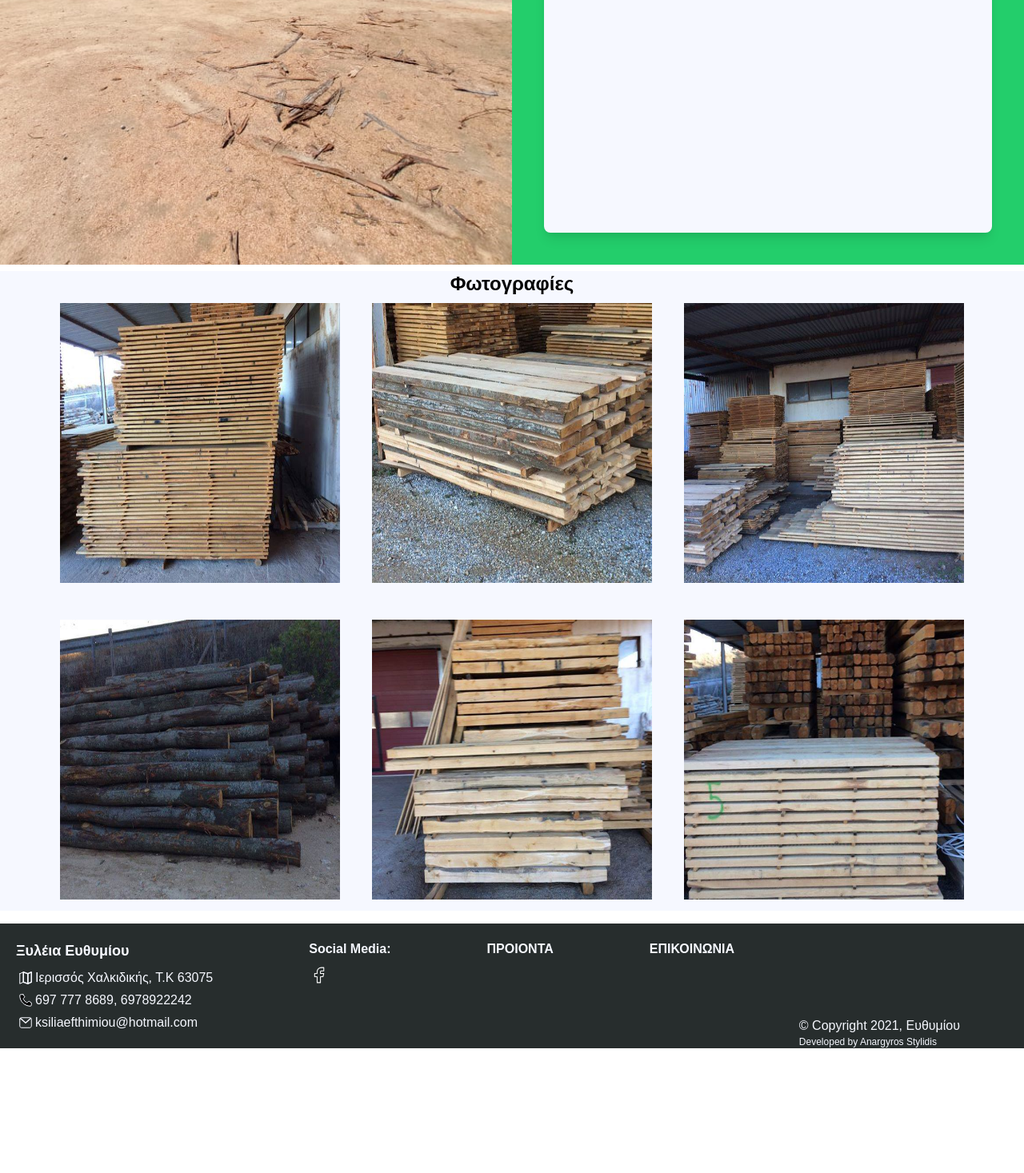
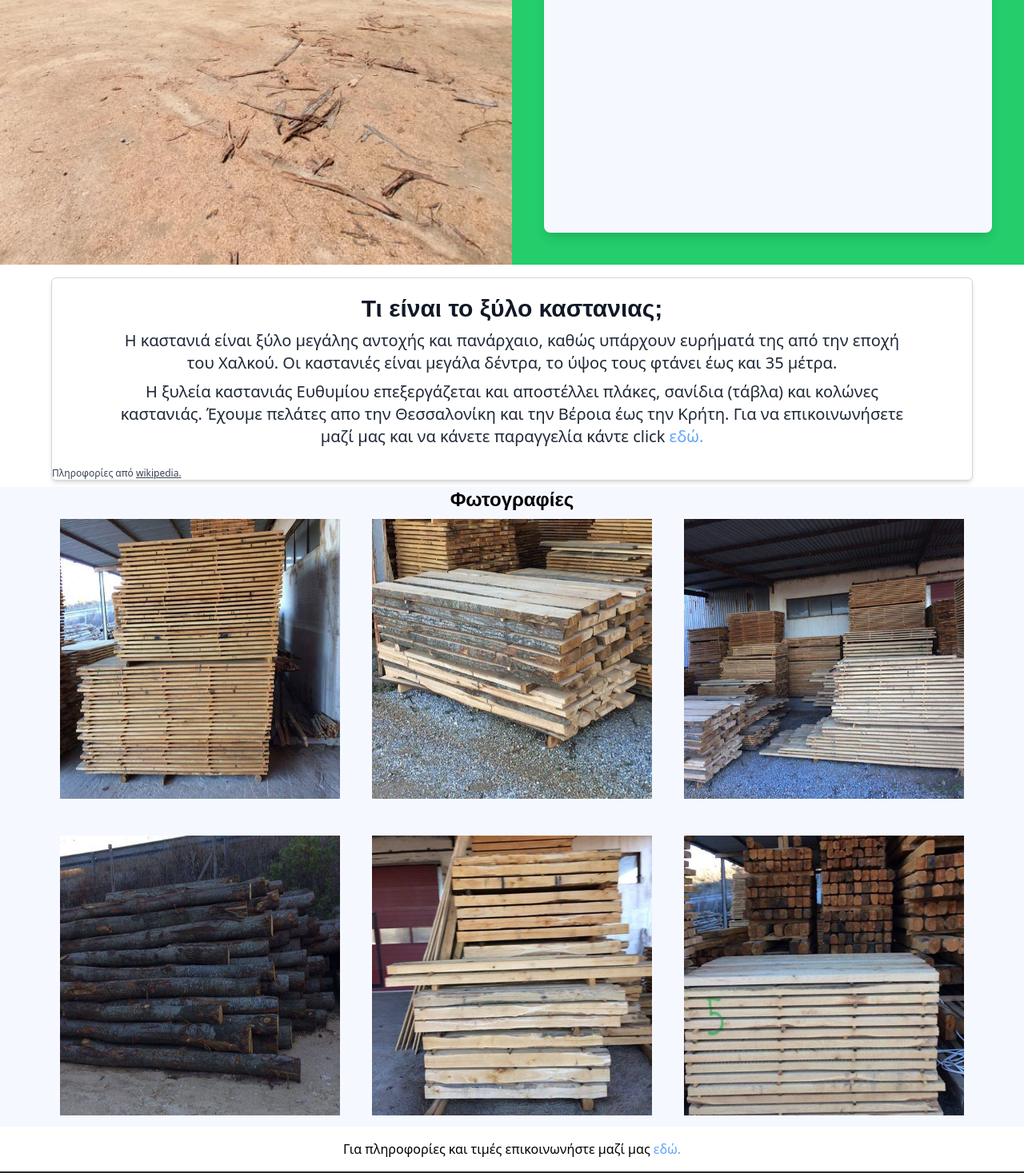
Before and after one commit to anargiris/efthimiou, a Next.js app: page / in a window 1280 px wide. Shown: the part 1330-2797 px from the top of the page at 80% size. Before the commit the page ends 2641 px from the top, so only its background shows below. Built offline with nearby package versions, Linux system fonts and the light colour scheme; a web font is replaced by a local one.

Commit message:
new stuff

```diff
--- a/components/Footer.js
+++ b/components/Footer.js
@@ -1,5 +1,6 @@
 import Link from "next/link";
 import React from "react";
+import Image from "next/image";
 
 const Footer = () => {
   return (
@@ -76,7 +77,7 @@ const Footer = () => {
 
         <div className="p-5">
           <h6 className="font-bold mb-2">Social Media:</h6>
-          <div className="flex">
+          <div className="flex gap-1">
             <Link
               href="https://www.facebook.com/%CE%9E%CF%85%CE%BB%CE%B5%CE%B9%CE%B1-%CE%9A%CE%B1%CF%83%CF%84%CE%B1%CE%BD%CE%B9%CE%B1%CF%82-726980901021504"
               rel="noreferrer"
@@ -97,6 +98,11 @@ const Footer = () => {
                   <path stroke="none" d="M0 0h24v24H0z" fill="none" />
                   <path d="M7 10v4h3v7h4v-7h3l1 -4h-4v-2a1 1 0 0 1 1 -1h3v-4h-3a5 5 0 0 0 -5 5v2h-3" />
                 </svg>
+              </a>
+            </Link>
+            <Link href="https://www.instagram.com/ksiliaefthimiou/">
+              <a className="cursor-pointer" target="_blank" rel="noreferrer">
+                <Image src="/icons/instagram.svg" width={25} height={25} />
               </a>
             </Link>
           </div>
--- a/pages/_document.js
+++ b/pages/_document.js
@@ -16,10 +16,11 @@ class MyDocument extends Document {
             rel="stylesheet"
           />
           <link href="/favicon.ico" rel="shortcut icon" />
+          <meta name="theme-color" content="#272D2D" />
           <meta
-          name="google-site-verification"
-          content="urJ3emJOxOwYJiDZAeEguHShYRqdbUVrJXwxIfp2r1k"
-        />
+            name="google-site-verification"
+            content="urJ3emJOxOwYJiDZAeEguHShYRqdbUVrJXwxIfp2r1k"
+          />
         </Head>
         <body>
           <Main />
--- a/pages/epikoinwnia.js
+++ b/pages/epikoinwnia.js
@@ -97,7 +97,7 @@ const epikoinwnia = () => {
               />
             </svg>
             <p className="text-2xl mt-1 hover:text-green-600 transition duration-200">
-              697 777 8689, 6978922242
+              6977778689, 6978922242
             </p>
           </div>
           <div className="flex mx-auto justify-center mt-5">
--- a/pages/index.js
+++ b/pages/index.js
@@ -11,7 +11,6 @@ export default function Home() {
     <>
       <Head>
         <title>Ξυλεία Καστανιάς Ευθυμίου</title>
-        <meta property="og:title" content="Ξυλεία Καστανιάς - Ευθυμίου" />
         <link rel="canonical" href="https://ksiliaefthimiou.gr/" />
 
         <meta property="og:type" content="website" />
@@ -69,6 +68,7 @@ export default function Home() {
               src="/bgs/outside.jpg"
               alt="outside of work station"
               layout="fill"
+              objectFit="cover"
               alt="Image of the main work station"
             />
           </div>
@@ -88,16 +88,18 @@ export default function Home() {
                   transform="translate(100 100)"
                 />
               </svg>
-              <h2 className="text-2xl text-center font-bold">Η ΙΣΤΟΡΙΑ ΜΑΣ</h2>
-              <p className="text-lg text-center mt-10">
+              <span className="text-2xl 2xl:text-5xl text-center font-bold">
+                Η ΙΣΤΟΡΙΑ ΜΑΣ
+              </span>
+              <p className="text-lg 2xl:text-3xl text-center mt-10">
                 Η επιχείρηση μας ιδρύθηκε το 1996 και μέχρι σήμερα επεξεργάζεται
                 την ξυλεία καστανιάς.
               </p>
-              <p className="text-lg text-center mt-5">
+              <p className="text-lg 2xl:text-3xl text-center mt-5">
                 Επεξεργαζόμαστε ξύλα που προέρχονται από το Άγιο Όρος και την
                 Βόρεια Χαλκιδική.
               </p>
-              <p className="text-lg text-center mt-5">
+              <p className="text-lg 2xl:text-3xl text-center mt-5">
                 Διαθέτουμε Πλάκες καστανιάς, Καστανιά σκεπής, κολόνες,
                 φουρούσια, πασσάλους στήριξης, σανίδες ραμποτέ, καδρόνια,
                 πέργκολες, μοναστηριακά τραπέζια και πατώματα.
@@ -106,13 +108,43 @@ export default function Home() {
           </FadeInWhenVisible>
         </section>
 
+        <section className="pt-5 pb-10 border border-gray-300 shadow-md max-w-6xl mx-auto rounded-md mt-4 relative">
+          <h3 className="text-3xl text-center font-bold font-neohel text-gray-900">
+            Τι είναι το ξύλο καστανιας;
+          </h3>
+          <p className="text-center px-20 mt-2 text-xl text-gray-800">
+            Η καστανιά είναι ξύλο μεγάλης αντοχής και πανάρχαιο, καθώς υπάρχουν
+            ευρήματά της από την εποχή του Χαλκού. Οι καστανιές είναι μεγάλα
+            δέντρα, το ύψος τους φτάνει έως και 35 μέτρα.
+          </p>
+          <p className="text-center px-20 mt-2 text-xl text-gray-800">
+            Η ξυλεία καστανιάς Ευθυμίου επεξεργάζεται και αποστέλλει πλάκες,
+            σανίδια (τάβλα) και κολώνες καστανιάς. Έχουμε πελάτες απο την
+            Θεσσαλονίκη και την Βέροια έως την Κρήτη. Για να επικοινωνήσετε μαζί
+            μας και να κάνετε παραγγελία κάντε click{" "}
+            <Link href="/epikoinwnia">
+              <span className="text-blue-400 cursor-pointer"> εδώ.</span>
+            </Link>
+          </p>
+          <span className="absolute bottom-0 left-0 text-xs text-gray-700">
+            Πληροφορίες από{" "}
+            <a
+              href="https://el.wikipedia.org/wiki/%CE%9A%CE%B1%CF%83%CF%84%CE%B1%CE%BD%CE%B9%CE%AC"
+              target="_blank"
+              rel="noreferrer"
+              className="underline"
+            >
+              wikipedia.
+            </a>
+          </span>
+        </section>
         <section
           className="min-h-screen mb-4"
           style={{ backgroundColor: "#F6F8FF" }}
         >
-          <h3 className="text-center font-bold text-2xl my-2 font-neohel">
+          <p className="text-center font-bold text-2xl my-2 font-neohel">
             Φωτογραφίες
-          </h3>
+          </p>
 
           <div className="flex flex-wrap md:gap-10 gap-5 mx-auto justify-center">
             <FadeInWhenVisible>
@@ -165,6 +197,12 @@ export default function Home() {
             </FadeInWhenVisible>
           </div>
         </section>
+        <section className="text-center 2xl:text-3xl mb-4">
+          Για πληροφορίες και τιμές επικοινωνήστε μαζί μας
+          <Link href="/epikoinwnia">
+            <span className="text-blue-400 cursor-pointer"> εδώ.</span>
+          </Link>
+        </section>
       </main>
       <Footer />
       <ScrollToTop />
--- a/pages/proionta.js
+++ b/pages/proionta.js
@@ -38,7 +38,13 @@ const proionta = () => {
         className="min-h-screen font-neohel"
         style={{ backgroundColor: "#23CE6B" }}
       >
-        <h2 className="text-center text-2xl font-bold py-2">ΚΟΛΩΝΕΣ</h2>
+        <h2 className="text-center text-2xl font-bold py-2">
+          ΚΟΛΩΝΕΣ ΚΑΣΤΑΝΙΑΣ
+        </h2>
+        <p className="text-center font-mono">
+          Οι κολώνες καστανιάς χρησιμοποιούνται κυρίως για πέργολες. Οι
+          διαστάσεις τους ξεκινάνε από 8x8 και φτάνουν έως 20x20.
+        </p>
         <div className="flex md:flex-row flex-col md:gap-20 md:justify-center gap-5 flex-wrap mt-8 md:ml-3">
           <div>
             <Image
@@ -66,7 +72,11 @@ const proionta = () => {
         className="min-h-screen font-neohel"
         style={{ backgroundColor: "#50514F" }}
       >
-        <h2 className="text-center text-2xl font-bold py-2">ΠΛΑΚΑ</h2>
+        <h2 className="text-center text-2xl font-bold py-2">ΠΛΑΚΑ ΚΑΣΤΑΝΙΑΣ</h2>
+        <p className="text-center font-mono">
+          Η κύρια χρήση της πλάκας καστανιάς είναι για κουφώματα και ιδιαίτερα
+          για τραπέζια λόγω της μεγάλης αντοχής της.
+        </p>
 
         <div className="flex md:flex-row flex-col md:gap-20 md:justify-center gap-5 flex-wrap mt-8 md:ml-3">
           <Image
@@ -93,7 +103,13 @@ const proionta = () => {
         className="min-h-screen font-neohel"
         style={{ backgroundColor: "#F6F8FF" }}
       >
-        <h2 className="text-center text-2xl font-bold py-2">ΤΑΒΛΑ (ΣΑΝΙΔΙΑ)</h2>
+        <h2 className="text-center text-2xl font-bold py-2">
+          ΤΑΒΛΑ (ΣΑΝΙΔΙΑ) ΚΑΣΤΑΝΙΑΣ
+        </h2>
+        <p className="text-center font-mono">
+          Τα σανίδια καστανιάς χρησιμοποιούνται κυρίως για πατώματα, οροφές,
+          πατώματα παραλίας και κουφώματα.
+        </p>
         <div className="flex md:flex-row flex-col md:gap-20 md:justify-center gap-5 flex-wrap mt-8 md:ml-3">
           <Image
             src="/pics/1.jpg"
```
Also changed, not shown: public/icons/instagram.svg (added).
